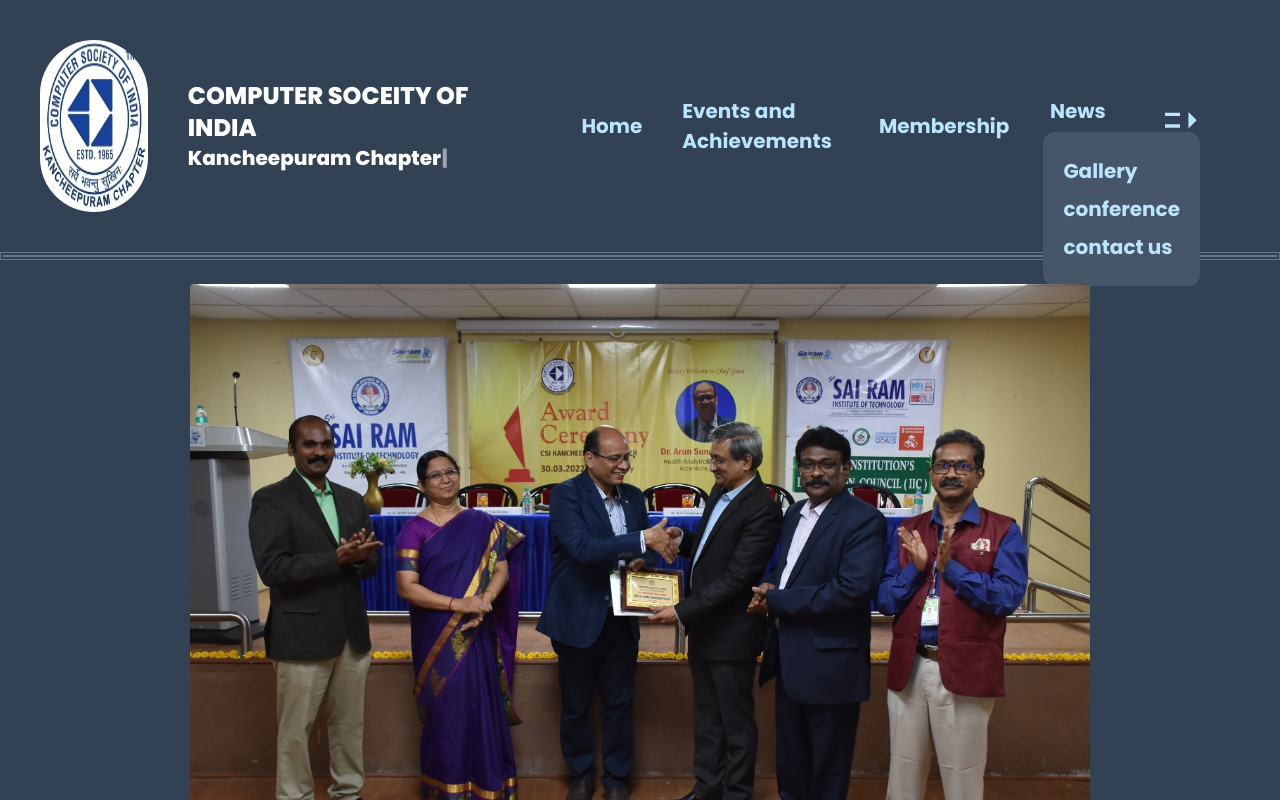
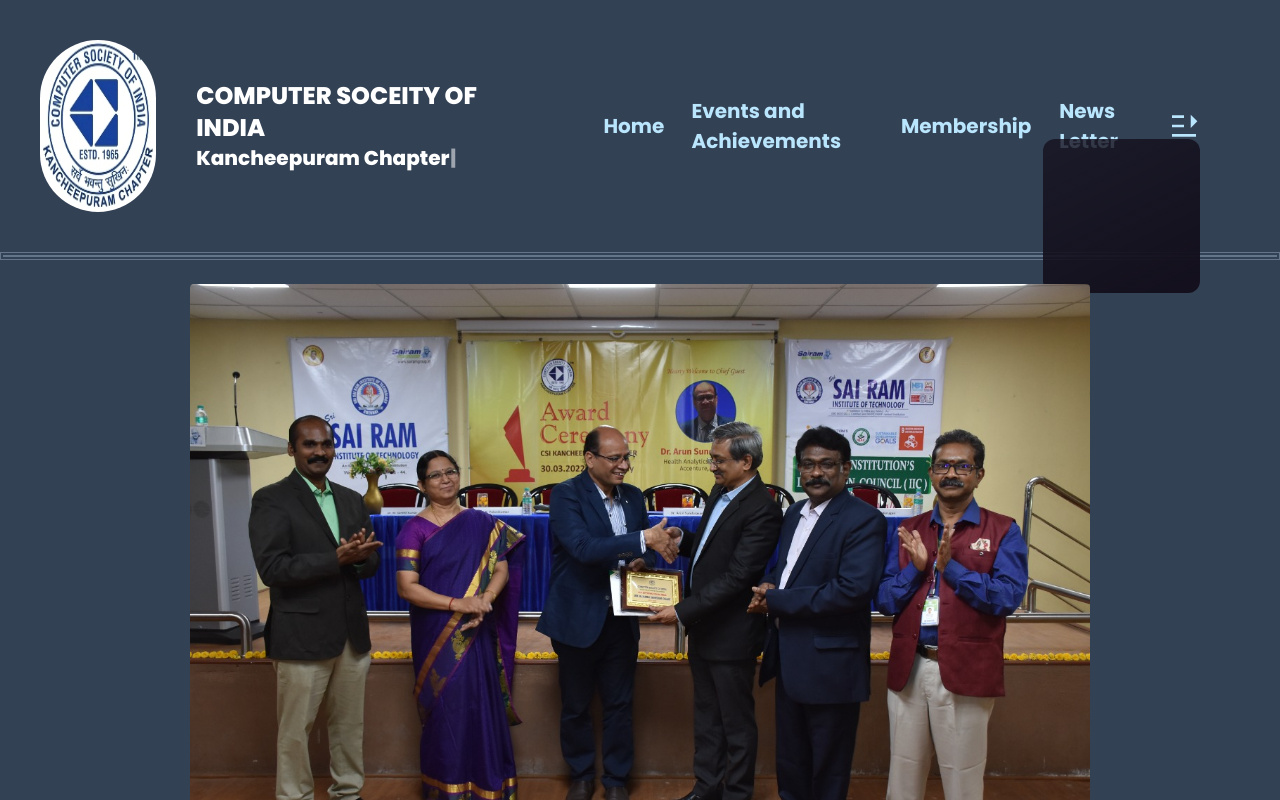
Before and after one commit to shadowctrl/csi-kanchipuram-website, a React (Vite) app: page / in a window 1280 px wide. Both pictures are taken after a click on the icon 1180 px from the left and 126 px from the top of the page. Shown: the top 800 px of the page. Built offline with nearby package versions, Linux system fonts and the light colour scheme.

Commit message:
navbar transition

```diff
--- a/src/components/navbar/navbar.css
+++ b/src/components/navbar/navbar.css
@@ -14,3 +14,37 @@
     }
 
 }
+
+.animateTop{
+    animation: fadeTop 1s linear forwards;
+
+}
+@keyframes fadeTop {
+    0%{
+        opacity: 0;
+        transform: translateY(20px)
+    }
+
+    100% {
+        opacity: 1;
+        transform: translateY(0px);
+    }
+}
+
+.animateLeft{
+    animation: liFadeLeft 1s linear 0.5s forwards;
+}
+
+.animateLeft li.show{
+    opacity: 1
+}
+@keyframes liFadeLeft{
+    0%{
+        opacity: 0;
+        transform: translateY(20px)
+    }
+    100%{
+        opacity: 1;
+        transform: translateY(0px);
+    }
+}
--- a/src/components/navbar/navbar.jsx
+++ b/src/components/navbar/navbar.jsx
@@ -35,7 +35,7 @@
       <ul className="list-none flex justify-end items-center rounded-lg ml-28">
         {navcon.items.map((item, key) => (
           <li
-            className=" opacity-0 text-[20px] mr-10 text-sky-200 font-bold font-poppins animatee"
+            className=" opacity-0 text-[20px] mr-7 text-sky-200 font-bold font-poppins animatee"
             key={key}
           >
             <a href={`/${item}`}> {item}</a>
@@ -46,13 +46,13 @@
       <div className="flex justify-end items-center mr-20">
         {menu ? (
           <RiMenuUnfoldFill
-            size={40}
+            size={32}
             className="cursor-pointer text-sky-200"
             onClick={() => setMenu((i) => !i)}
           />
         ) : (
           <RiMenuLine
-            size={40}
+            size={32}
             className="cursor-pointer text-sky-200"
             onClick={() => setMenu((i) => !i)}
           />
@@ -61,11 +61,11 @@
         <div
           className={`${
             menu ? "flex" : "hidden"
-          }  absolute bg-slate-600 mt-[13%] rounded-xl bg-slate`}
+          }  absolute animateTop bg-gray-gradient mt-[14%] rounded-xl bg-slate sidebar`}
         >
           <ul className="list-none flex flex-col m-5">
             {navcon.items2.map((item, key) => (
-              <li key={key} className="my-1">
+              <li key={key} className="my-1 show opacity-0">
                 <a
                   href={`/${item}`}
                   className="text-sky-200 font-bold font-poppins text-[20px] "
```
